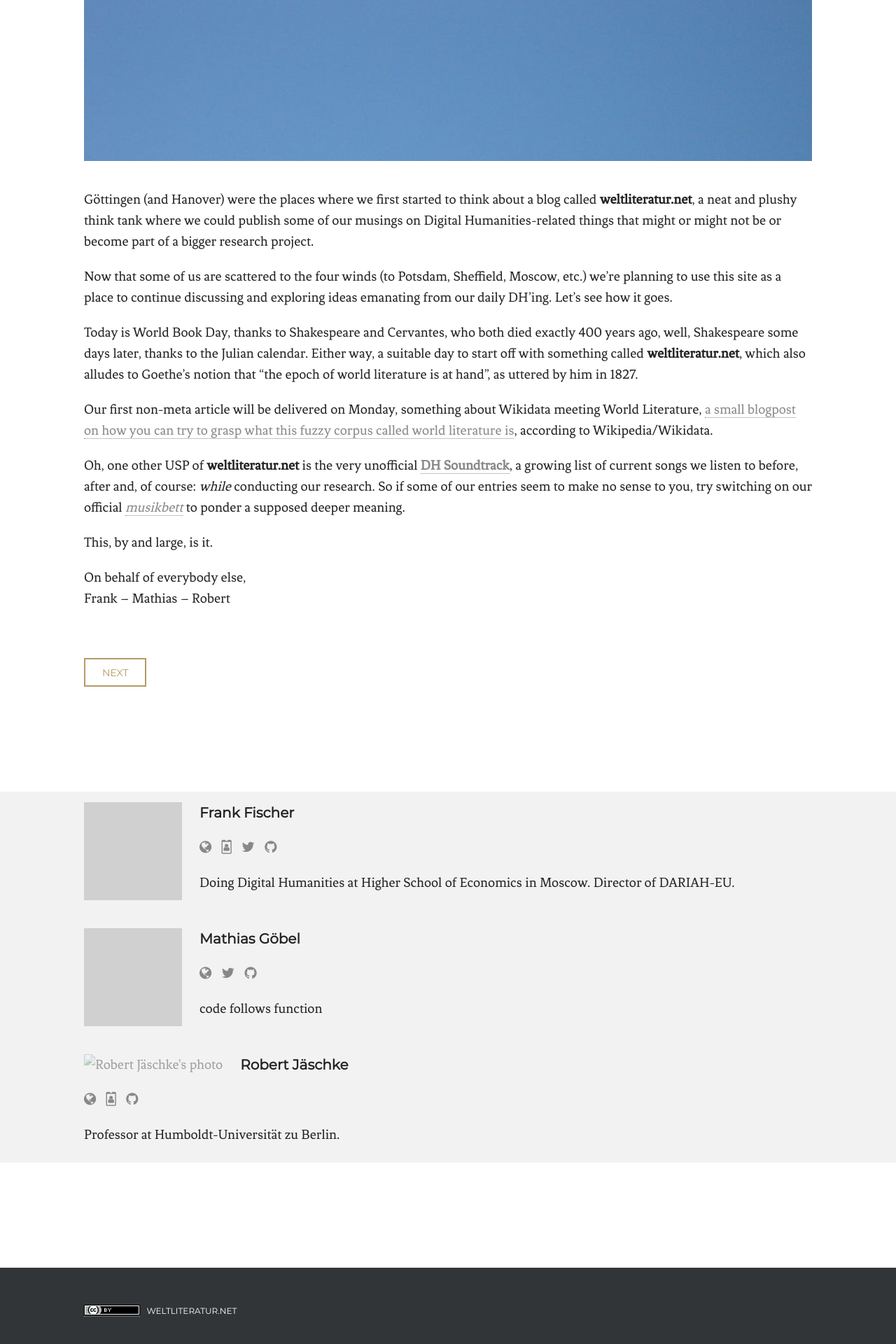
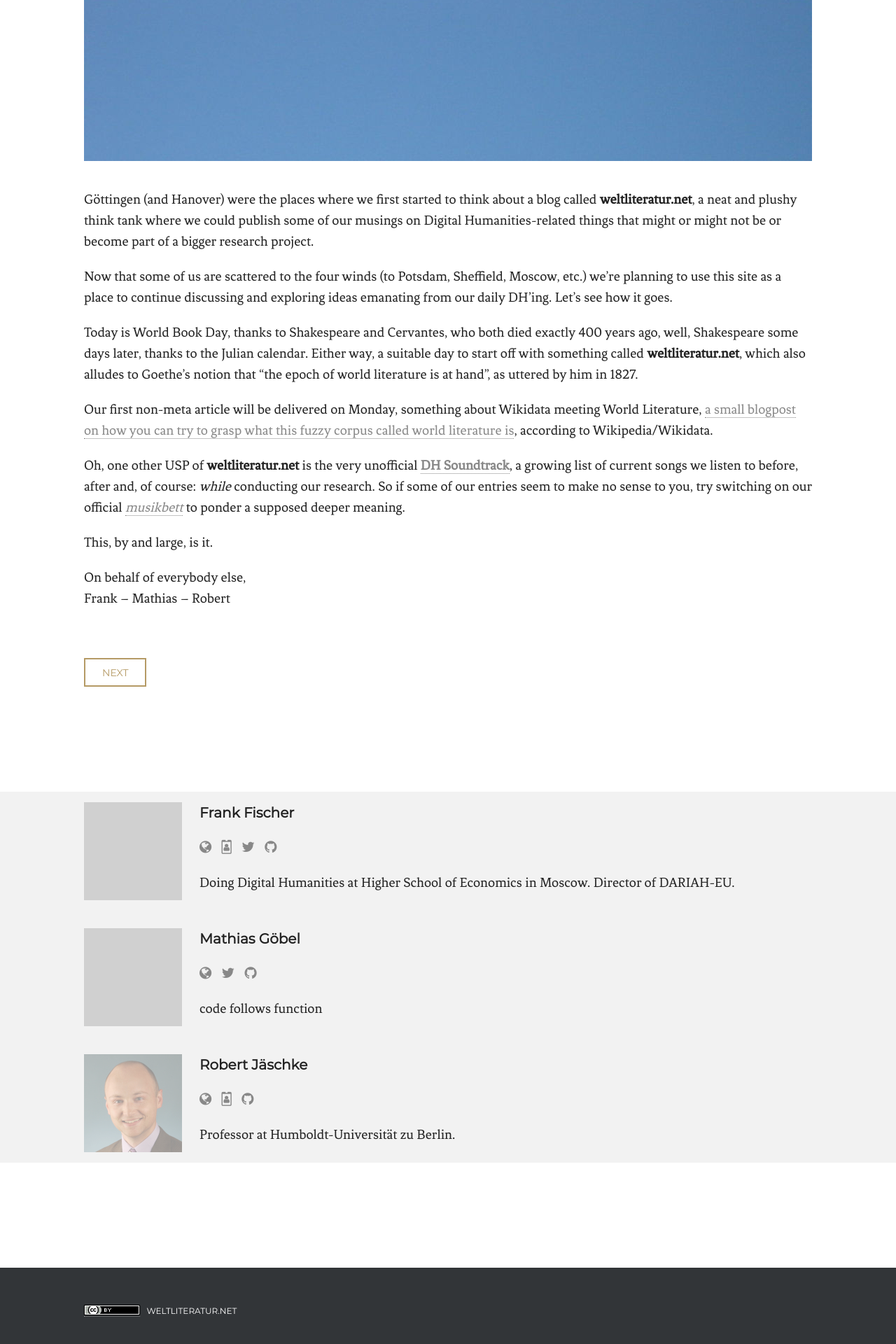
Before and after one commit to weltliteratur/blog, a Jekyll site: the page built from _posts/2016-04-23-This-is-weltliteratur-net.markdown, in a window 1280 px wide. Shown: the part 662-2582 px from the top of the page at 70% size. Built offline with Jekyll 4.4.1, drawn with Linux system fonts in a browser that asks for light colours; grey boxes are pictures that could not be loaded.

Commit message:
trying to fix image  link

```diff
--- a/_config.yml
+++ b/_config.yml
@@ -22,7 +22,7 @@ authors:
   robert:
     name: Robert Jäschke
     display_name: Robert
-    img: images/rj.jpg
+    img: /images/rj.jpg
     email: jaeschke@L3S.de
     web: https://amor.cms.hu-berlin.de/~jaeschkr/
     orcid: 0000-0003-3271-9653
```
